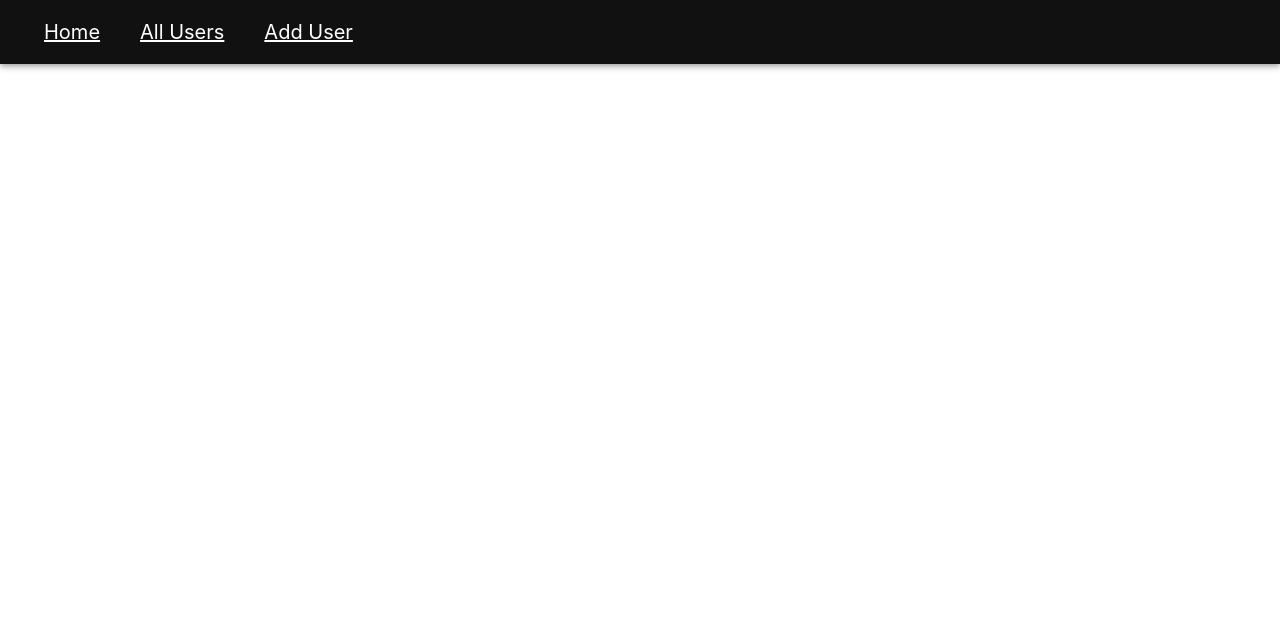
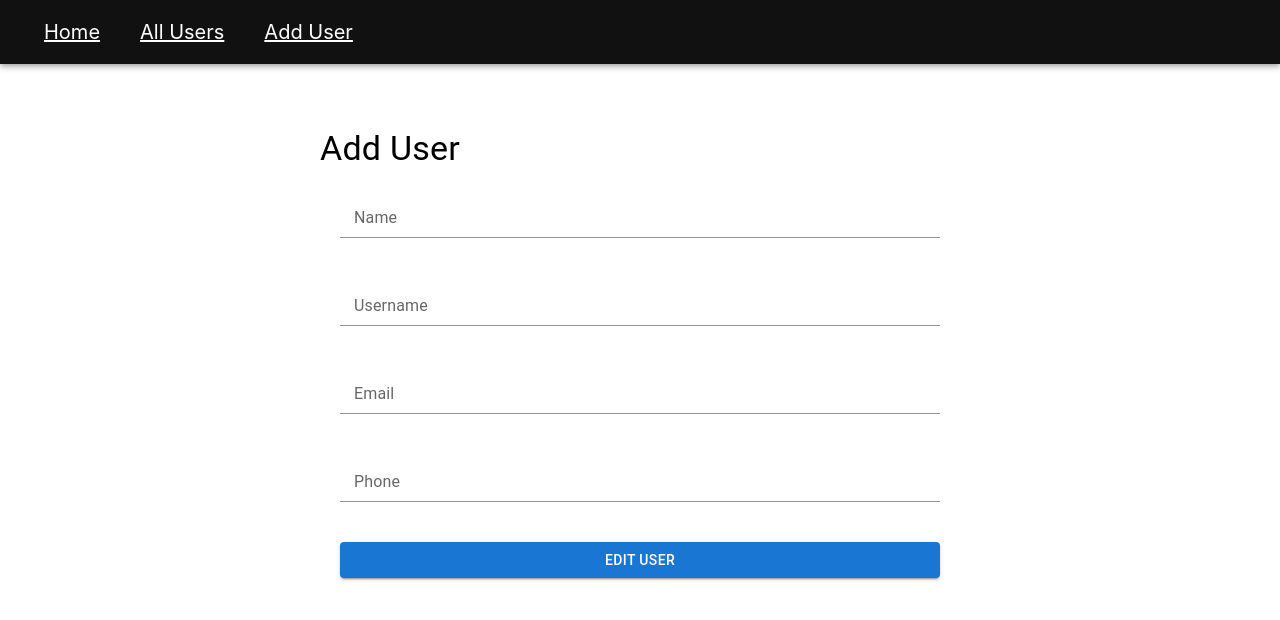
Before and after one commit to rishashetty05/MERN_VSNODE, a React (Create React App) app: page /edit/1 in a window 1280 px wide. Shown: the top 620 px of the page. Built offline with nearby package versions, Linux system fonts and the light colour scheme.

Commit message:
Additng EDIT USER route in app.js and using link component

```diff
--- a/src/App.js
+++ b/src/App.js
@@ -22,7 +22,7 @@ function App() {
         <Route path='/' element = {<Home />} />
         <Route path='/all' element = {<AllUsers />} />
         <Route path='/add' element = {<AddUser />} />
-        <Route path='/edit:id' element = {<EditUser />} />
+        <Route path='/edit/:id' element = {<EditUser />} />
       </Routes>
     </BrowserRouter>
   );
--- a/src/components/AllUsers.jsx
+++ b/src/components/AllUsers.jsx
@@ -17,14 +17,14 @@ const THead = styled (TableRow)`
         color : #fff;
         font-size : 20px;
     }
-`
+`;
 //replading tablerow with THead & changing table cell data color of TableCell namely, th
 
 const TBody = styled (TableRow)`
     & > td {
         font-size : 20px;
     }
-`
+`;
 
 const AllUsers = () => {
 
@@ -50,6 +50,7 @@ const AllUsers = () => {
                     <TableCell>Username</TableCell>
                     <TableCell>Email</TableCell>
                     <TableCell>Phone</TableCell>
+                    <TableCell></TableCell>
                 </THead>
             </TableHead>
             <TableBody>
--- a/src/components/EditUser.jsx
+++ b/src/components/EditUser.jsx
@@ -31,7 +31,7 @@ const EditUser = () => {
     const onValueChange = (e) => {
         //console.log(e.target.name , e.target.value)
         setUser({...user, [e.target.name] : e.target.value }) //...user is used to retain ealrlier valiues from old events
-        //console.log(user)
+        console.log(user)
     }
 
 
```
